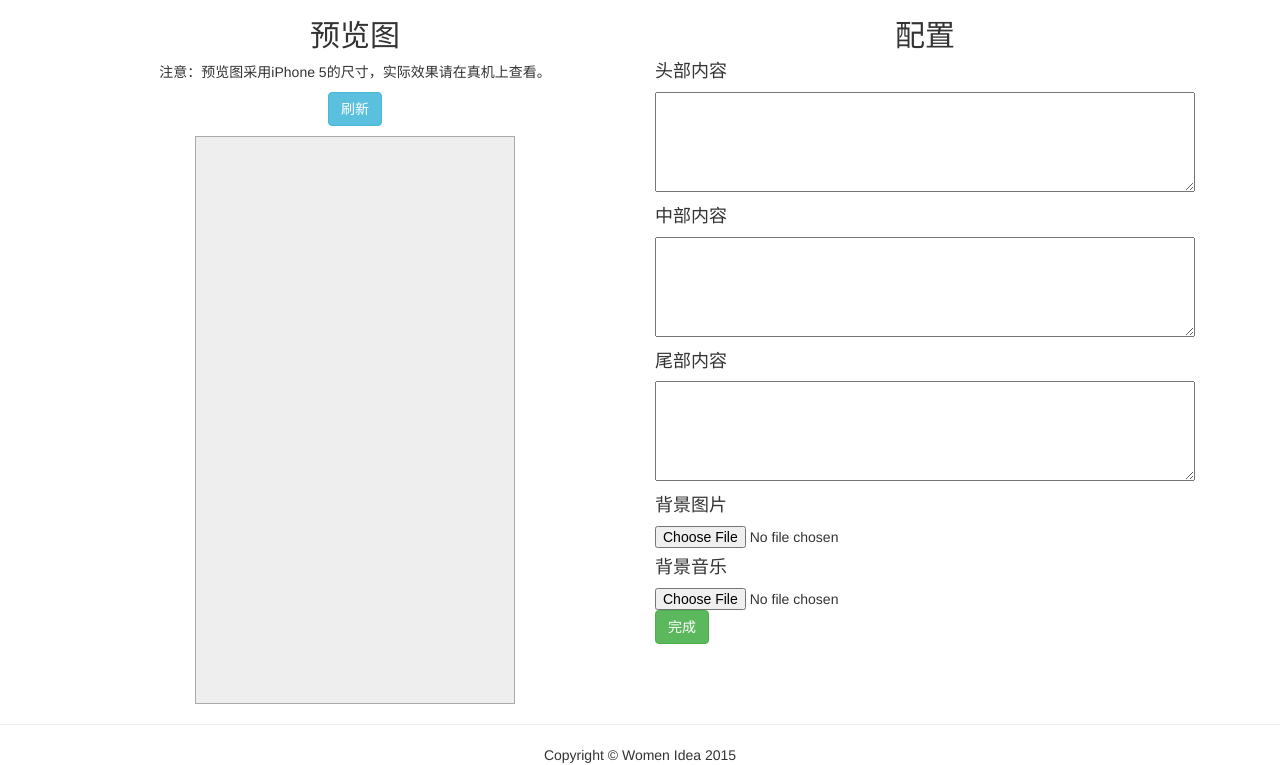
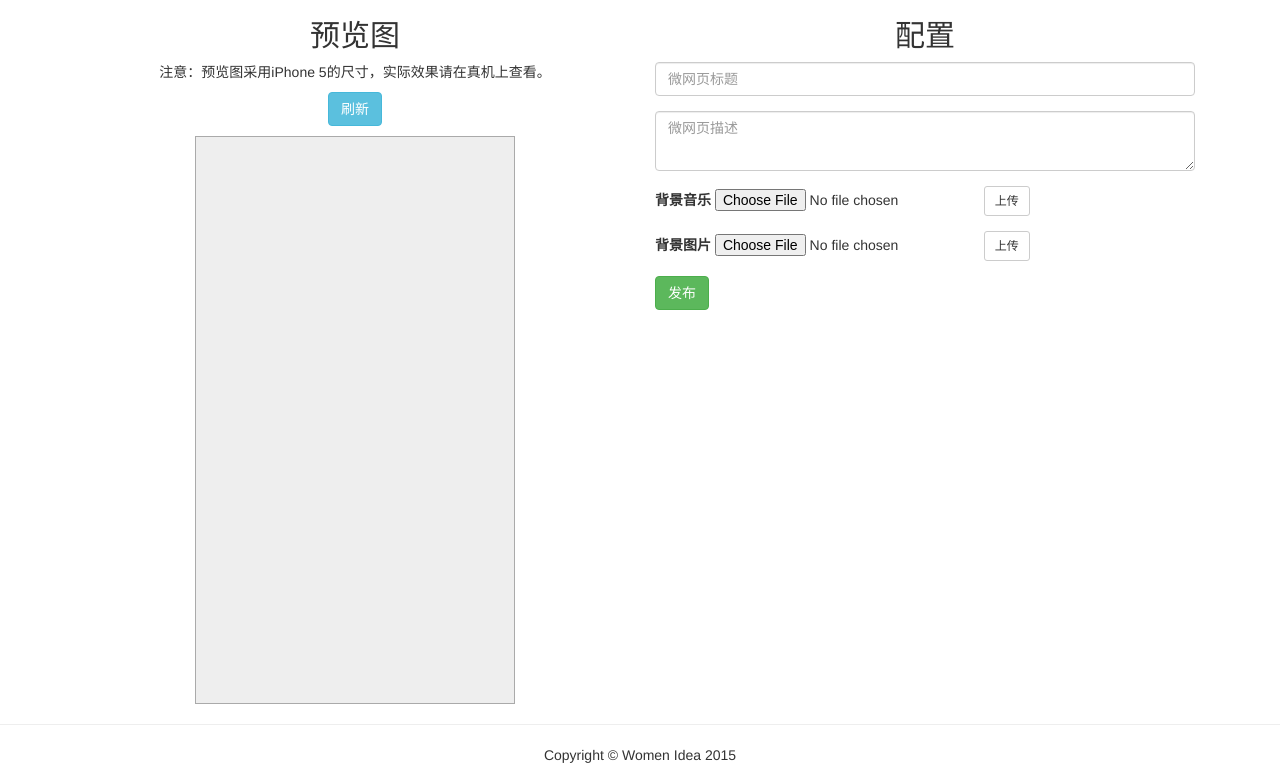
Before and after one commit to zry656565/wesite-creator, a PHP site: page /create.php in a window 1280 px wide. Shown: the part 51-816 px from the top of the page. Run offline with PHP 8.4, Linux system fonts and the light colour scheme.

Commit message:
实现上传又拍云的接口

```diff
--- a/assets/stylesheet/wesite.css
+++ b/assets/stylesheet/wesite.css
@@ -63,6 +38,13 @@ body {
 .config h2 {
   text-align: center;
 }
+.config input[type="file"] {
+  display: inline;
+}
+.config [name="description"] {
+  height: 60px;
+  vertical-align: top;
+}
 .config textarea {
   width: 100%;
   height: 100px;
--- a/assets/stylesheet/wesite.less
+++ b/assets/stylesheet/wesite.less
@@ -1,3 +1,11 @@
+/* hacking mixin
+ *============================*/
+.border-radius(@radius) {
+  -webkit-border-radius: @radius;
+  -moz-border-radius: @radius;
+  border-radius: @radius;
+}
+
 html, body {
   width: 100%;
   height: 100%;
@@ -7,38 +15,6 @@ html, body {
 
 body {
   padding-top: 50px;
-}
-
-#loading-hover {
-  opacity: 0.7;
-  background: #fff;
-  width: 100%;
-  height: 100%;
-  position: fixed;
-  z-index: 100;
-}
-
-/* demo.php
- *============================*/
-
-.swiper-container {
-  position: absolute;
-  top: 0;
-  bottom: 0;
-  right: 0;
-  left: 0;
-}
-
-.background {
-  width: 100%;
-  height: 100%;
-}
-
-.arrow {
-  position: relative;
-  width: 19px;
-  left: 48%;
-  bottom: 50px;
 }
 
 /* ...
@@ -77,6 +53,15 @@ body {
     text-align: center;
   }
 
+  input[type="file"] {
+    display: inline;
+  }
+
+  [name="description"] {
+    height: 60px;
+    vertical-align: top;
+  }
+
   textarea {
     width: 100%;
     height: 100px;
--- a/create.php
+++ b/create.php
@@ -1,8 +1,25 @@
+<?php
+require_once('upload.php');
+$imgConfig = ImageConfig::getConfig('image');
+$musicConfig = ImageConfig::getConfig('music');
+?>
 <!DOCTYPE html>
 <html lang="zh-CN">
-
 <?php include('layout/head.php'); ?>
-
+<script>
+	var $W = {
+		uploadImage: {
+			url: "<?= $imgConfig['url'] ?>",
+			policy: "<?= $imgConfig['params']['policy'] ?>",
+			signature: "<?= $imgConfig['params']['signature'] ?>"
+		},
+		uploadMusic: {
+			url: "<?= $musicConfig['url'] ?>",
+			policy: "<?= $musicConfig['params']['policy'] ?>",
+			signature: "<?= $musicConfig['params']['signature'] ?>"
+		}
+	};
+</script>
 <body>
 
 <?php
@@ -23,17 +40,37 @@ include('layout/header.php');
 
 	<div class="config col-lg-6 col-md-6">
 		<h2>配置</h2>
-		<h4>头部内容</h4>
-		<textarea name="header"></textarea>
-		<h4>中部内容</h4>
-		<textarea name="content"></textarea>
-		<h4>尾部内容</h4>
-		<textarea name="footer"></textarea>
-		<h4>背景图片</h4>
-		<input type="file" name="background"/>
-		<h4>背景音乐</h4>
-		<input type="file" name="music"/>
-		<button type="button" class="btn btn-success">完成</button>
+		<div class="form-group">
+			<label for="title" class="sr-only">微网页标题</label>
+			<input type="text" class="form-control" name="title" placeholder="微网页标题">
+		</div>
+		<div class="form-group">
+			<label for="description" class="sr-only">微网页描述</label>
+			<textarea class="form-control" name="description" placeholder="微网页描述"></textarea>
+		</div>
+		<div class="form-group">
+			<label for="bgm">背景音乐</label>
+			<input type="file" name="bgm">
+			<button class="btn btn-default btn-sm music-upload">上传</button>
+			<p class="help-block"></p>
+		</div>
+		<div class="form-group">
+			<label for="default-background">背景图片</label>
+			<input type="file" name="default-background">
+			<button class="btn btn-default btn-sm background-upload">上传</button>
+			<p class="help-block"></p>
+		</div>
+<!--		<h4>头部内容</h4>-->
+<!--		<textarea name="header"></textarea>-->
+<!--		<h4>中部内容</h4>-->
+<!--		<textarea name="content"></textarea>-->
+<!--		<h4>尾部内容</h4>-->
+<!--		<textarea name="footer"></textarea>-->
+<!--		<h4>背景图片</h4>-->
+<!--		<input type="file" name="background"/>-->
+<!--		<h4>背景音乐</h4>-->
+<!--		<input type="file" name="music"/>-->
+		<button type="button" class="btn btn-success">发布</button>
 	</div>
 
 </div><!-- /.container -->
@@ -41,6 +78,7 @@ include('layout/header.php');
 <?php
 include('layout/footer.php');
 include('layout/script.php'); ?>
+<script src="assets/javascript/create.js"></script>
 
 </body>
 </html>
--- /dev/null
+++ b/upload.php
@@ -0,0 +1,42 @@
+<?php
+
+class ImageConfig {
+	public static function getConfig($type = 'image') {
+		$expire = time() + 6000;
+		if ($type === 'image') {
+			$bucket = "women-image";
+			$secret = "MTWYHiC4ba6VVfz8GkAvruqDZ9s=";
+			$options = [
+				'bucket' => $bucket,
+				'expiration' => $expire,
+				'save-key' => "/{year}-{mon}/{filemd5}{.suffix}",
+				'content-length-range' => '0,10485760',
+				'image-width-range' => '0,18048',
+				'image-height-range' => '0,18048',
+				'x-gmkerl-type' => 'fix_width',
+				'x-gmkerl-value' => '1024',
+				'x-gmkerl-rotate' => 'auto',
+			];
+		} else {
+			$bucket = "women-music";
+			$secret = "uBlL0wAOIHBuT1YIOkSKBxrEEyk=";
+			$options = [
+				'bucket' => $bucket,
+				'expiration' => $expire,
+				'save-key' => "/{year}-{mon}/{filemd5}{.suffix}",
+				'content-length-range' => '0,10485760',
+			];
+		}
+		$policy = base64_encode(json_encode($options));
+		$signature = md5($policy . '&' . $secret);
+		return [
+			'url' => 'http://v0.api.upyun.com/' . $bucket,
+			'params' => [
+				'policy' => $policy,
+				'signature' => $signature,
+			],
+			'fileKey' => 'file',
+			'expire' => $expire,
+		];
+	}
+}
```
Also changed, not shown: other parts of assets/stylesheet/wesite.css (+2 -27 lines), assets/javascript/create.js (added, +74 -0 lines).
